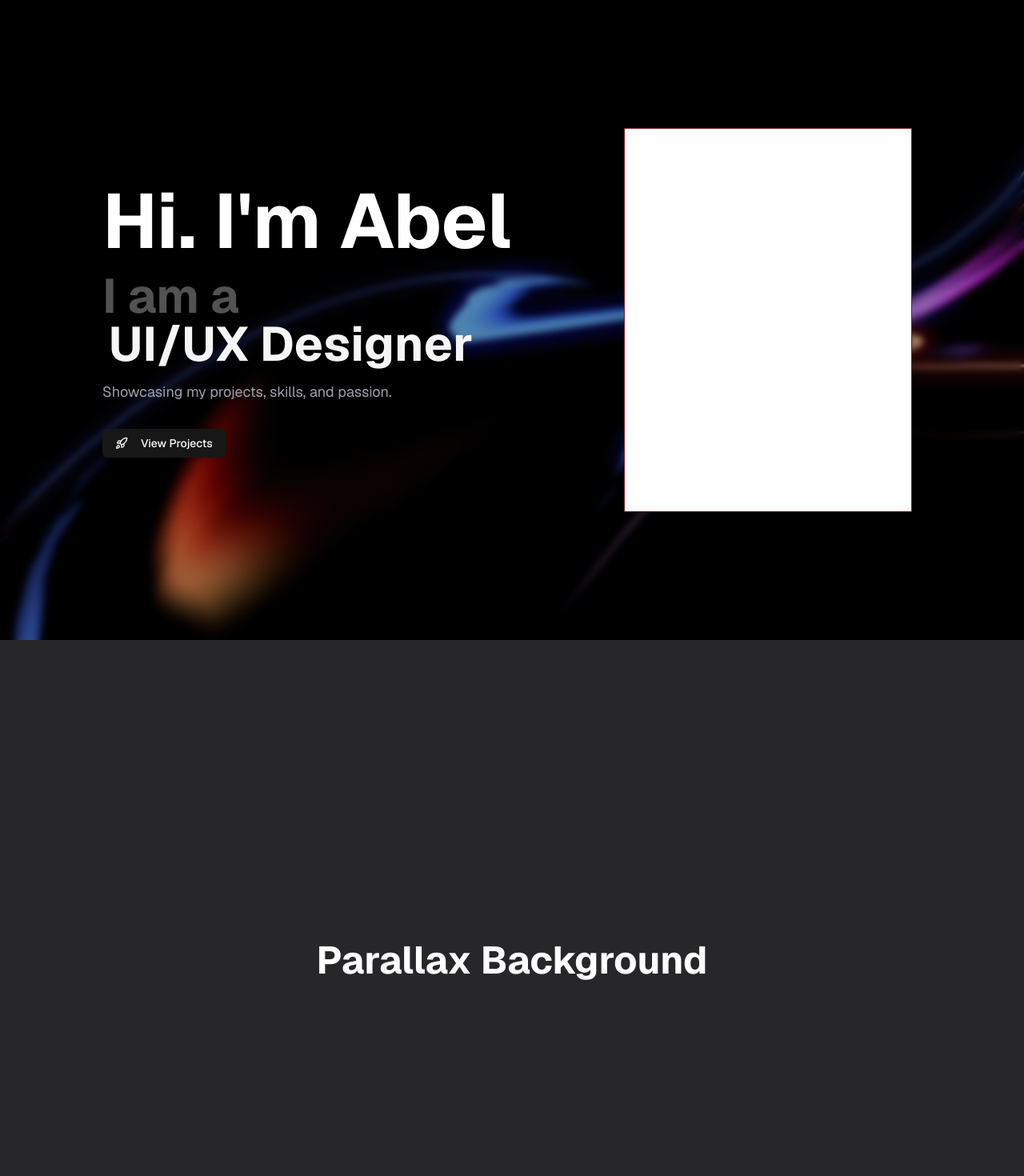
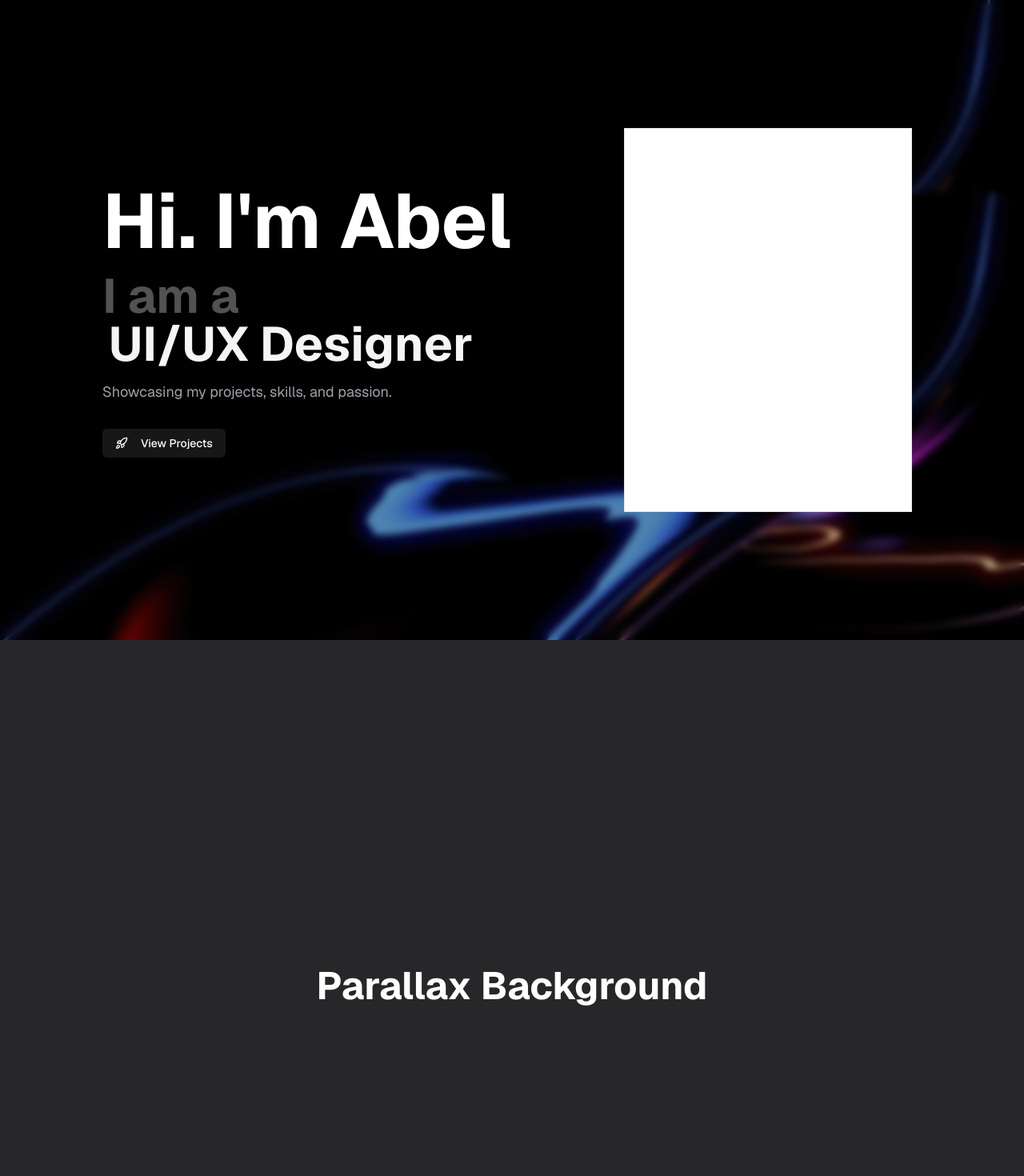
Before and after one commit to abelshinev/portfolio-v2, a Next.js app: page / in a window 1280 px wide. Shown: the top 1470 px of the page at 80% size. Built offline with nearby package versions, Linux system fonts and the light colour scheme.

Commit message:
fix: Working Parallax implemented

```diff
--- a/app/page.js
+++ b/app/page.js
@@ -1,20 +1,13 @@
 import Image from "next/image";
 import styles from "./page.module.css";
 import HomePage from "@/components/pages/Home";
+import TechStack from "@/components/pages/TechStack"
 
 export default function Home() {
   return (
     <div className="font-geistSans">
       <HomePage />
-      <div className="h-screen bg-zinc-800 bg-cover bg-center ">
-        <div className="h-full flex items-center justify-center text-white">
-          <h1 className="text-5xl font-bold">Parallax Background</h1>
-        </div>
-      </div>
-
-      <div className="h-screen bg-white text-black flex items-center justify-center">
-        <p>Scroll to see the parallax effect!</p>
-      </div>
+      <TechStack />
     </div>
   );
 }
--- a/components/pages/Home.js
+++ b/components/pages/Home.js
@@ -1,18 +1,37 @@
 "use client"
 import { Button } from "@/components/ui/button";
-import { motion } from "framer-motion";
+import { motion, useScroll, useTransform } from "framer-motion";
 import { LucideRocket } from "lucide-react";
 import FlipWordsDemo from "../flip-words-demo";
+import { useRef } from "react";
+import { useEffect } from "react";
+
 
 export default function HomePage() {
+
+  const ref = useRef(null);
+  const { scrollYProgress } = useScroll({ target: ref, offset: ["start end", "end start"] });
+  const y = useTransform(scrollYProgress, [0, 1], ["0%", "40%"]); // slower scroll = parallax
+
+  useEffect(() => {
+    scrollYProgress.on("change", (v) => console.log("Scroll:", v));
+  }, [scrollYProgress]);
+
   return (
-    <main className="min-h-screen bg-herobg bg-fixed bg-cover text-white flex flex-row items-center justify-center p-8 ">
-      <div className="absolute inset-0 backdrop-blur-sm bg-black/30 z-1"></div>
+    <motion.main
+      ref={ref}
+      className="relative min-h-screen bg-herobg overflow-hidden text-white flex flex-row items-center justify-center p-8 "
+    >
+      <motion.div
+        style={{y}}
+        className="absolute inset-0 bg-herobg bg-cover bg-center z-0"
+      />
+      <div className="absolute inset-0 backdrop-blur-sm bg-black/30 z-10"/>
       <motion.div
         initial={{ opacity: 0, y: 40 }}
         animate={{ opacity: 1, y: 0 }}
         transition={{ duration: 0.8 }}
-        className="text-left space-y-4 w-[50vw] z-10"
+        className="text-left space-y-4 w-[50vw] z-20"
       >
         <h1 className="text-8xl font-bold"> Hi. I&apos;m Abel</h1>
         <FlipWordsDemo />
@@ -29,8 +48,8 @@ export default function HomePage() {
         </motion.div>
       </motion.div>
       <div className="z-10">
-        <div className="w-[360px] h-[60vh] bg-white border border-red-900 m-3 " />
+        <div className="w-[360px] h-[60vh] bg-white border m-3 " />
       </div>
-    </main>
+    </motion.main>
   );
 }
--- /dev/null
+++ b/components/pages/TechStack.js
@@ -0,0 +1,18 @@
+import React from 'react'
+
+export default function TechStack() {
+
+  return (
+    <>
+      <div className="h-[108vh] bg-zinc-800 bg-cover bg-center ">
+        <div className="h-full flex items-center justify-center text-white">
+          <h1 className="text-5xl font-bold">Parallax Background</h1>
+        </div>
+      </div>
+
+      <div className="h-screen bg-white text-black flex items-center justify-center">
+        <p>Scroll to see the parallax effect!</p>
+      </div>
+    </>
+  )
+}
```
